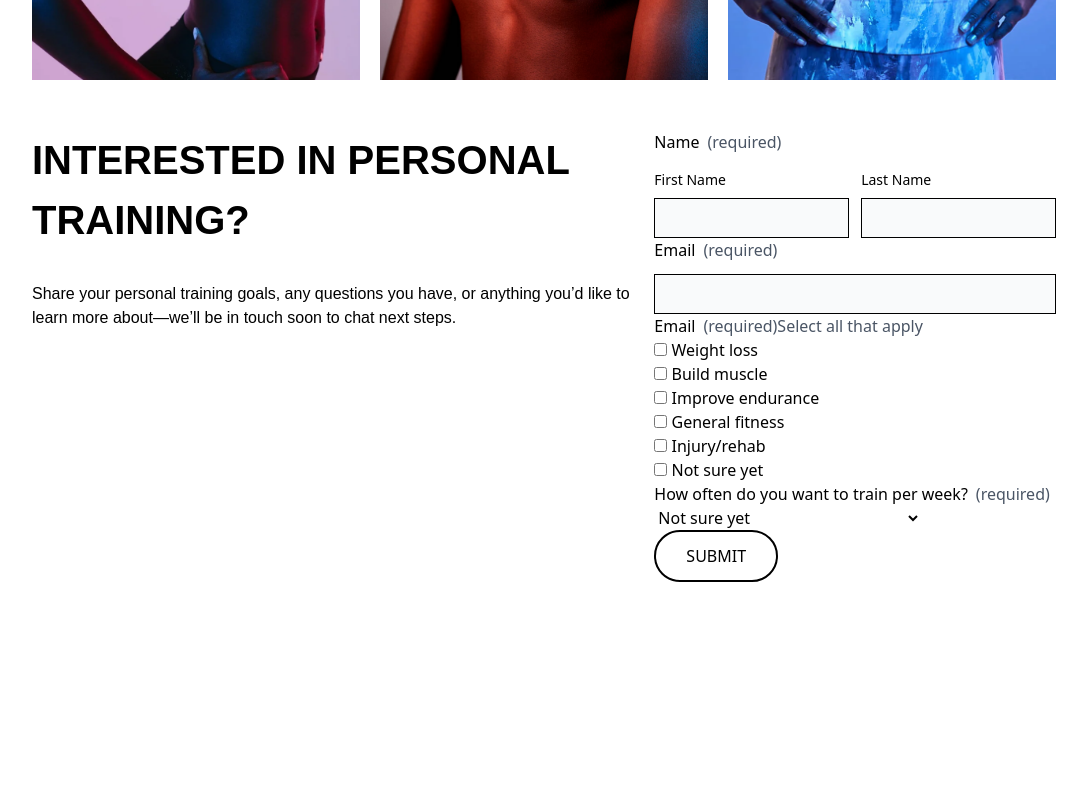
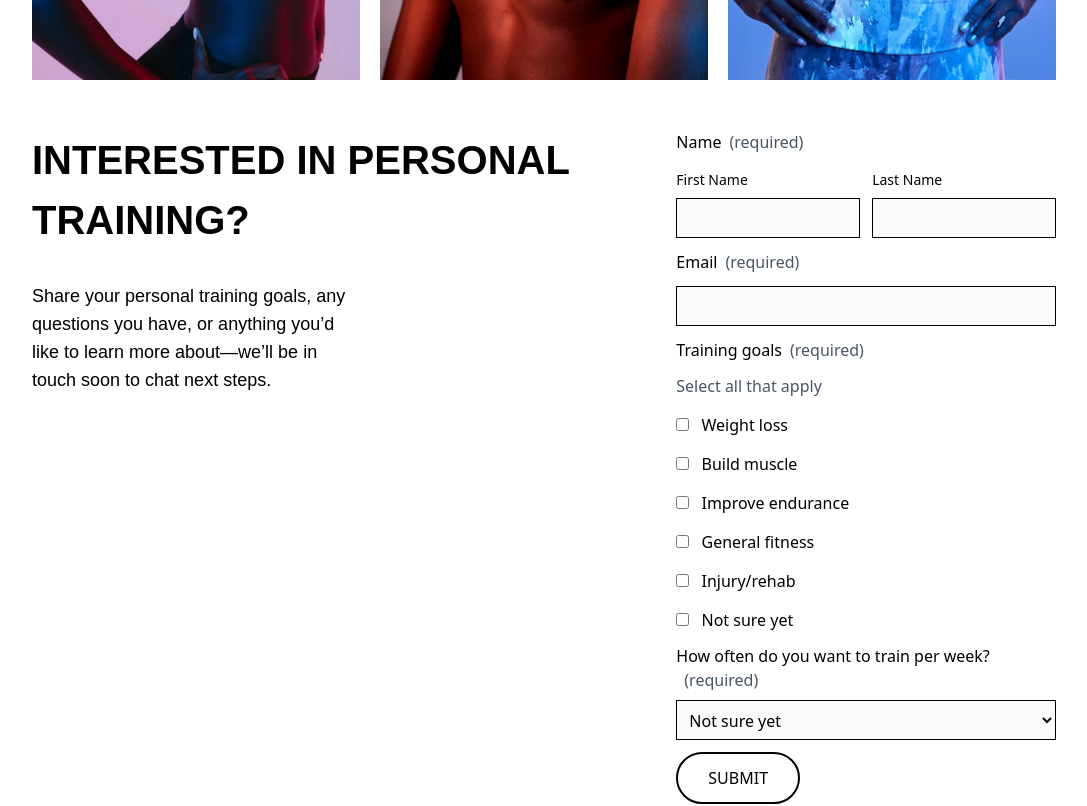
Before and after one commit to mti-Mansouri/klipsan-demo-mehdi-mansouri, a Next.js app: page /instructors in a window 1280 px wide. Shown: the part 1220-2026 px from the top of the page, without its empty margins (96-1183 px from the left). Built offline with nearby package versions, Linux system fonts and the light colour scheme.

Commit message:
instructors page done

```diff
--- a/src/app/instructors/page.tsx
+++ b/src/app/instructors/page.tsx
@@ -101,16 +101,21 @@ export default function InstructorsPAge() {
       <section className="w-full h-screen my-[50px] flex justify-between">
         <section className="flex flex-col items-start gap-8">
           {/* left text */}
-          <p className="font-bebas font-bold uppercase text-[40px]">
-            INTERESTED IN PERSONAL TRAINING?
-          </p>
-          <p>
+          <div>
+            <p className="font-bebas font-bold uppercase text-[40px]">
+              INTERESTED IN PERSONAL
+            </p>
+            <p className="font-bebas font-bold uppercase text-[40px]"> TRAINING?</p>
+          </div>
+          <p  className="max-w-[50%] text-lg">
             Share your personal training goals, any questions you have, or
             anything you’d like to learn more about—we’ll be in touch soon to
             chat next steps.
           </p>
         </section>
-        <form action="">
+        <form
+        className="flex flex-col items-start gap-3"
+        action="">
           {/* right form */}
           <fieldset className="w-full">
             <label className="" htmlFor="">
@@ -146,52 +151,77 @@ export default function InstructorsPAge() {
               type="email"
             />
           </div>
-          <div>
+          <div className="flex flex-col items-start gap-3 ">
             <label htmlFor="">
-              <span>Email</span>
+              <span>Training goals</span>
               <span className="text-gray-600 ml-2">(required)</span>
             </label>
-            <span className="text-gray-600">Select all that apply</span>
+            <span className="text-gray-600 block">Select all that apply</span>
             <div>
-              <input type="checkbox" />
+              <input
+                               className="bg-gray-50 border mt-2     p-2
+                  focus:outline-none focus:ring-2 focus:ring-black focus:ring-offset-2
+                  "
+              type="checkbox" />
               <label htmlFor="">
                 {" "}
-                <span>Weight loss</span>
+
+                <span className="ml-2">Weight loss</span>
               </label>
             </div>
             <div>
-              <input type="checkbox" />
+              <input
+                                             className="bg-gray-50 border mt-2     p-2
+                  focus:outline-none focus:ring-2 focus:ring-black focus:ring-offset-2
+                  "
+              type="checkbox" />
               <label htmlFor="">
                 {" "}
-                <span>Build muscle</span>
+                <span className="ml-2">Build muscle</span>
               </label>
             </div>
             <div>
-              <input type="checkbox" />
+              <input
+                                             className="bg-gray-50 border mt-2     p-2
+                  focus:outline-none focus:ring-2 focus:ring-black focus:ring-offset-2
+                  "
+              type="checkbox" />
               <label htmlFor="">
                 {" "}
-                <span>Improve endurance</span>
+                <span className="ml-2">Improve endurance</span>
               </label>
             </div>
             <div>
-              <input type="checkbox" />
+              <input
+                                             className="bg-gray-50 border mt-2     p-2
+                  focus:outline-none focus:ring-2 focus:ring-black focus:ring-offset-2
+                  "
+              type="checkbox" />
               <label htmlFor="">
                 {" "}
-                <span>General fitness</span>
+                <span className="ml-2">General fitness</span>
               </label>
             </div>
             <div>
-              <input type="checkbox" />
+              <input
+                                             className="bg-gray-50 border mt-2     p-2
+                  focus:outline-none focus:ring-2 focus:ring-black focus:ring-offset-2
+                  "
+              type="checkbox" />
               <label htmlFor="">
                 {" "}
-                <span>Injury/rehab</span>
+                <span className="ml-2">Injury/rehab</span>
               </label>
             </div>
             <div>
-              <input type="checkbox" />
+              <input
+                                             className="bg-gray-50 border mt-2     p-2
+                  focus:outline-none focus:ring-2 focus:ring-black focus:ring-offset-2
+                  "
+              type="checkbox" />
               <label htmlFor="">
                 {" "}
-                <span>Not sure yet</span>
+                <span className="ml-2">Not sure yet</span>
               </label>
             </div>
           </div>
@@ -200,7 +230,11 @@ export default function InstructorsPAge() {
               <span>How often do you want to train per week?</span>
               <span className="text-gray-600 ml-2">(required)</span>
             </label>
-            <select name="" id="">
+            <select
+                   className="bg-gray-50 border mt-2  w-full  h-[40px] p-2
+                  focus:outline-none focus:ring-2 focus:ring-black focus:ring-offset-2
+                  "
+            name="" id="">
               <option value="Not sure yet">Not sure yet</option>
               <option value="1x/week (just getting started)">
                 1x/week (just getting started)
--- a/src/components/button-comonent.tsx
+++ b/src/components/button-comonent.tsx
@@ -19,7 +19,7 @@ export default function ButtonKlipsan({
   return (
     <button
       onClick={onClick}
-      className={`${baseClasses}  ${themeClasses[theme]}`}
+      className={`${baseClasses}  ${themeClasses[theme]} cursor-pointer`}
     >
       {children}
     </button>
```
